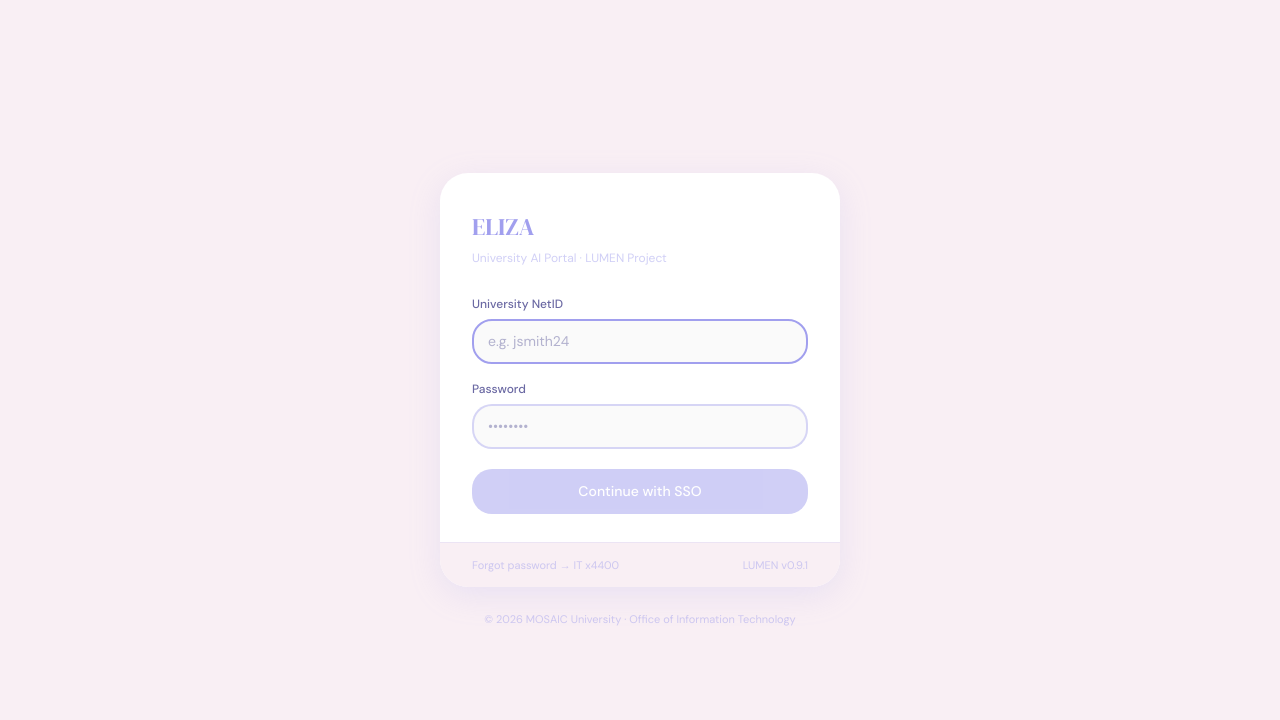
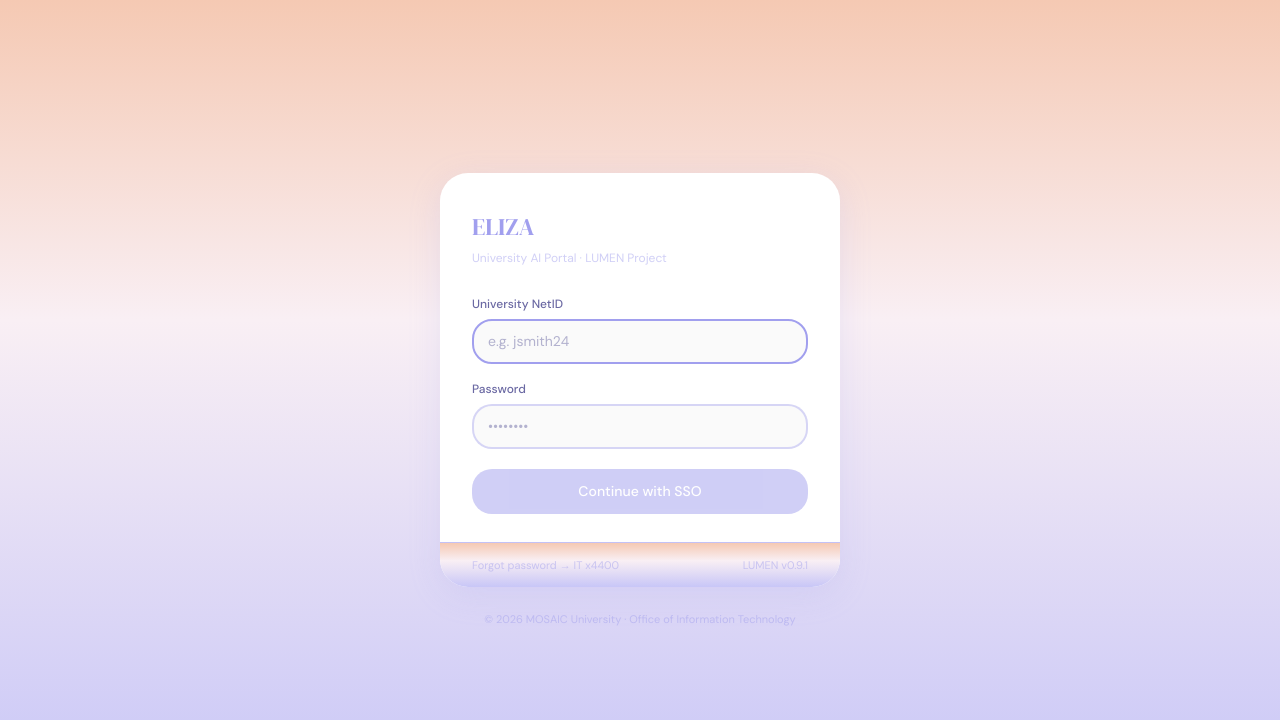
Before and after one commit to henliz/eliza-ai, a Next.js app in the folder eliza-web/: page / in a window 1280 px wide. Shown: the top 720 px of the page. Built offline with nearby package versions, Linux system fonts and the light colour scheme.

Commit message:
better navbar as per Shelisa's update

```diff
--- a/eliza-web/app/globals.css
+++ b/eliza-web/app/globals.css
@@ -1,7 +1,7 @@
 @import "tailwindcss";
 
 :root {
-  --bg-sidebar: #F9EFF4;
+  --bg-sidebar: linear-gradient(180deg, #F5C9B3 0%, #F9EFF4 40%, #C8C6F7 100%);
   --bg-main: #FAFAFA;
   --bg-card: #FFFFFF;
   --color-primary: #A19FEE;
@@ -29,6 +29,56 @@ body {
   height: 100vh;
   overflow: hidden;
 }
+
+/* ── Sidebar rows ── */
+.sidebar-row {
+  width: 100%;
+  background: none;
+  border: none;
+  border-radius: var(--radius-sm);
+  color: var(--color-text);
+  font-family: var(--font-sans);
+  font-size: 14px;
+  padding: 10px 12px;
+  display: flex;
+  align-items: center;
+  gap: 8px;
+  cursor: pointer;
+  text-align: left;
+  transition: background 150ms;
+}
+.sidebar-row:hover { background: rgba(255,255,255,0.35); }
+
+.sidebar-chat-row {
+  width: 100%;
+  background: none;
+  border: none;
+  border-radius: var(--radius-sm);
+  color: var(--color-text);
+  font-family: var(--font-sans);
+  font-size: 14px;
+  padding: 10px 12px;
+  cursor: pointer;
+  text-align: left;
+  display: block;
+  transition: background 150ms;
+}
+.sidebar-chat-row:hover { background: rgba(255,255,255,0.35); }
+
+.account-card-row {
+  display: flex;
+  align-items: center;
+  gap: 10px;
+  padding: 9px 8px;
+  margin: 0 -8px;
+  cursor: pointer;
+  border-radius: var(--radius-sm);
+  color: var(--color-text);
+  font-family: var(--font-sans);
+  font-size: 14px;
+  transition: background 150ms;
+}
+.account-card-row:hover { background: var(--color-primary-soft); }
 
 /* ── ELIZA response bubble — contract with Dev B ── */
 .eliza-response {
```
Also changed, not shown: eliza-web/components/Chat.tsx (+117 -24 lines).
